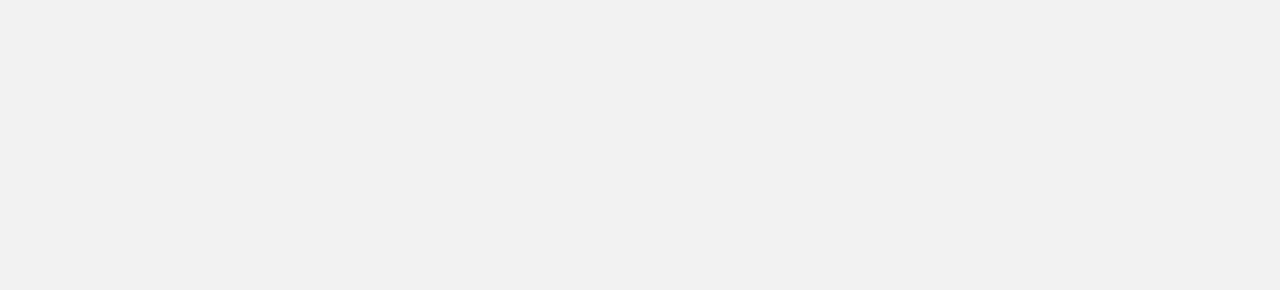
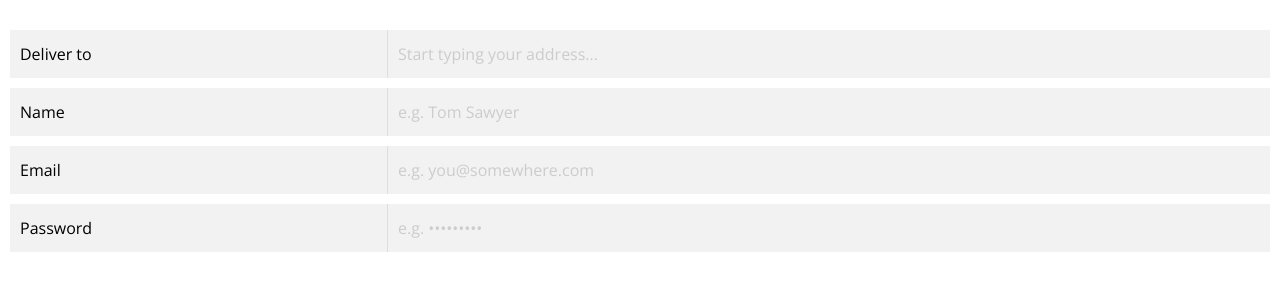
Before and after one commit to jackcunningham/test, a website: page app/index.htm in a window 1280 px wide. Drawn offline with nearby package versions, Linux system fonts and the light colour scheme; files that its build step writes are made by us from their sources.

Commit message:
forms module

```diff
--- a/app/index.htm
+++ b/app/index.htm
@@ -1,12 +1,31 @@
 <!DOCTYPE html>
 <title>FUApp Web View</title>
-<meta name="viewport" content="width=device-width">
+<meta name="viewport" content="width=device-width, initial-scale=1">
+<link href='https://fonts.googleapis.com/css?family=Open+Sans:400,700,600,300' rel='stylesheet' type='text/css'>
 <link rel="stylesheet" type="text/css" media="all" href="css/style.css" />
 
 
-<form class="native form">
+<form class="Rforms">
 
-<div
+    <fieldset class="Rforms-fieldset">
 
 
+        <div class="Rforms-input">
+            <label>Deliver to</label><input placeholder="Start typing your address...">
+        </div>
+
+        <div class="Rforms-input">
+            <label>Name</label><input placeholder="e.g. Tom Sawyer">
+        </div>
+
+        <div class="Rforms-input">
+            <label>Email</label><input type="email" placeholder="e.g. you@somewhere.com">
+        </div>
+
+        <div class="Rforms-input">
+            <label>Password</label><input type="password" placeholder="e.g. &bullet;&bullet;&bullet;&bullet;&bullet;&bullet;&bullet;&bullet;&bullet;">
+        </div>
+
+    </fieldset>
+
 </form>
--- a/app/sass/_globals.scss
+++ b/app/sass/_globals.scss
@@ -1,3 +1,16 @@
-body {
+html, * {
+	box-sizing: border-box;
+}
+
+html, body {
 	background-color: $feelunique-color-page;
+	margin: 0;
+	font-family: $fontstack;
+	font-weight: 200;
+	font-size: 16px;
+
+	@media #{$media-full} {
+		background-color: #fff;
+	}
+
 }
--- a/app/sass/_variables.scss
+++ b/app/sass/_variables.scss
@@ -8,7 +8,7 @@ $feelunique-color-alert:         	#d72245;    // used to show action needed befo
 
 // Base dimensions
 $dim-base: 			20px;
-$dim-tap:			34px;
+$dim-tap:			48px;
 
 // Font sizing
 $size-small: 		12px;
@@ -18,5 +18,7 @@ $size-chunky: 		17px;
 $size-big: 			24px;
 
 // Misc
+$fontstack: 'Open Sans', sans-serif;
 $transition: 0.15s ease;
 $feelunique-dropshadow: 1px 1px 2px rgba(0, 0, 0, 0.08), 2px 2px 5px rgba(0, 0, 0, 0.04);
+$media-full: "screen and (min-device-width: 400px), screen and (min-device-height: 400px) and (orientation: landscape)";
--- a/app/sass/components/_rforms.scss
+++ b/app/sass/components/_rforms.scss
@@ -1,11 +1,74 @@
+.Rforms {
+
+  .Rforms-fieldset {
+    background-color: #fff;
+    border: none;
+    border-top: 1px $feelunique-color-structure solid;
+    border-bottom: 1px $feelunique-color-structure solid;
+    margin: $dim-base 0;
+    padding: 0 $dim-base / 2;
+
+    @media #{$media-full} {
+      background-color: transparent;
+      border: none;
+    }
+  }
+
+  .Rforms-input {
+
+    display: block;
+    width: auto;
+    border-top: 1px $feelunique-color-structure solid;
+
+    @media #{$media-full} {
+      background-color: $feelunique-color-page;
+      border: none;
+      margin: ($dim-base / 2) 0;
+    }
 
 
+    input,
+    label {
+      border-radius: 0;
+      vertical-align: top;
+      height: $dim-tap;
+      line-height: $dim-tap;
+      font-size: 1em;
+      font-weight: 400;
+      display: inline-block;
 
-.Rforms {
+      @media #{$media-full} {
+        background-color: transparent;
+        padding-left: $dim-base / 2;
+        border-right: 1px solid $feelunique-color-structure;
+      }
+    }
 
+    label {
+      width: 30%;
+      overflow: hidden;
+    }
 
+    input {
+      margin: 5px 0;
+      height: $dim-tap - 10;
+      line-height: $dim-tap - 10;
+      font-family: $fontstack;
+      width: 70%;
+      border: none;
+      -webkit-appearance: none;
+      appearance: none;
 
+      &::-webkit-input-placeholder {
+        font-weight: 200;
+        color: #ccc;
+      }
+    }
 
+    &:first-child {
+      border-top: none;
+    }
 
+  }
 
 }
--- a/app/sass/style.scss
+++ b/app/sass/style.scss
@@ -1,3 +1,5 @@
+
+
 
 @import "variables";
 @import "globals";
```
Also changed, not shown: app/css/style.css (added).
